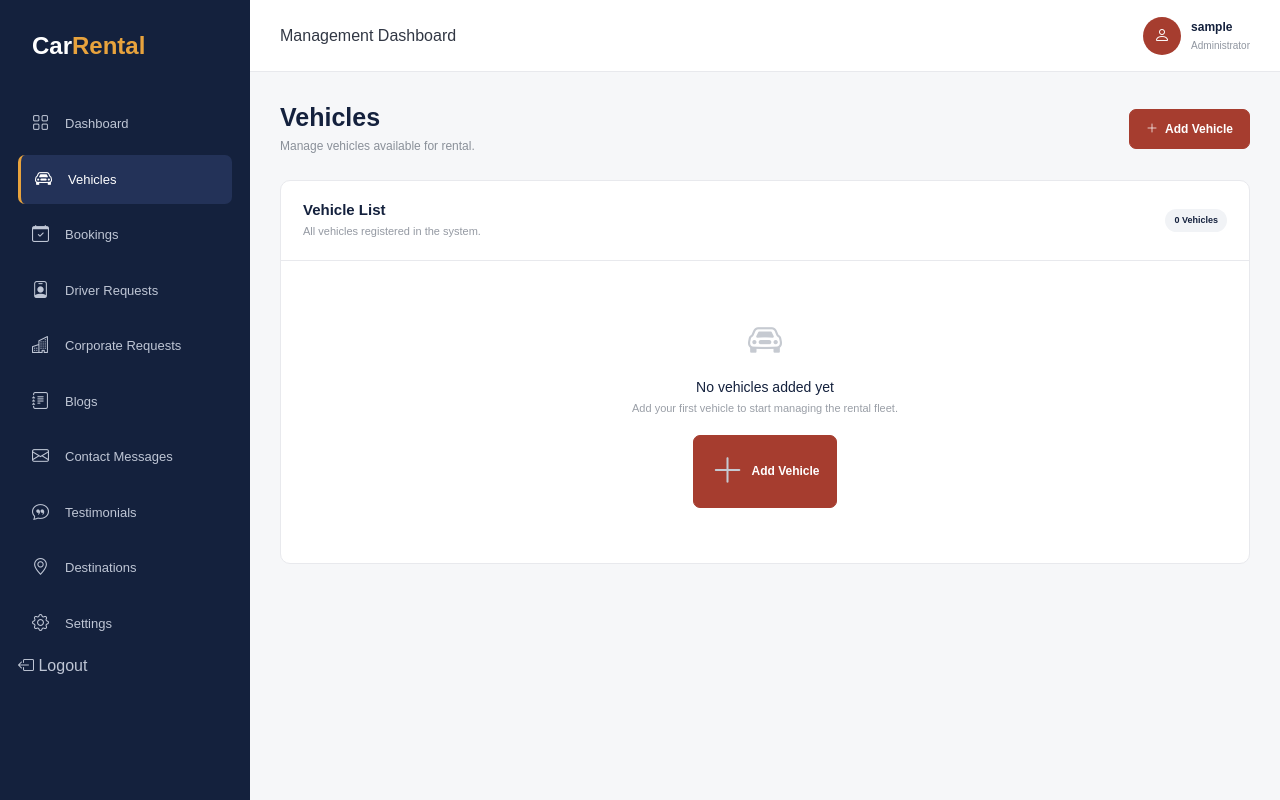
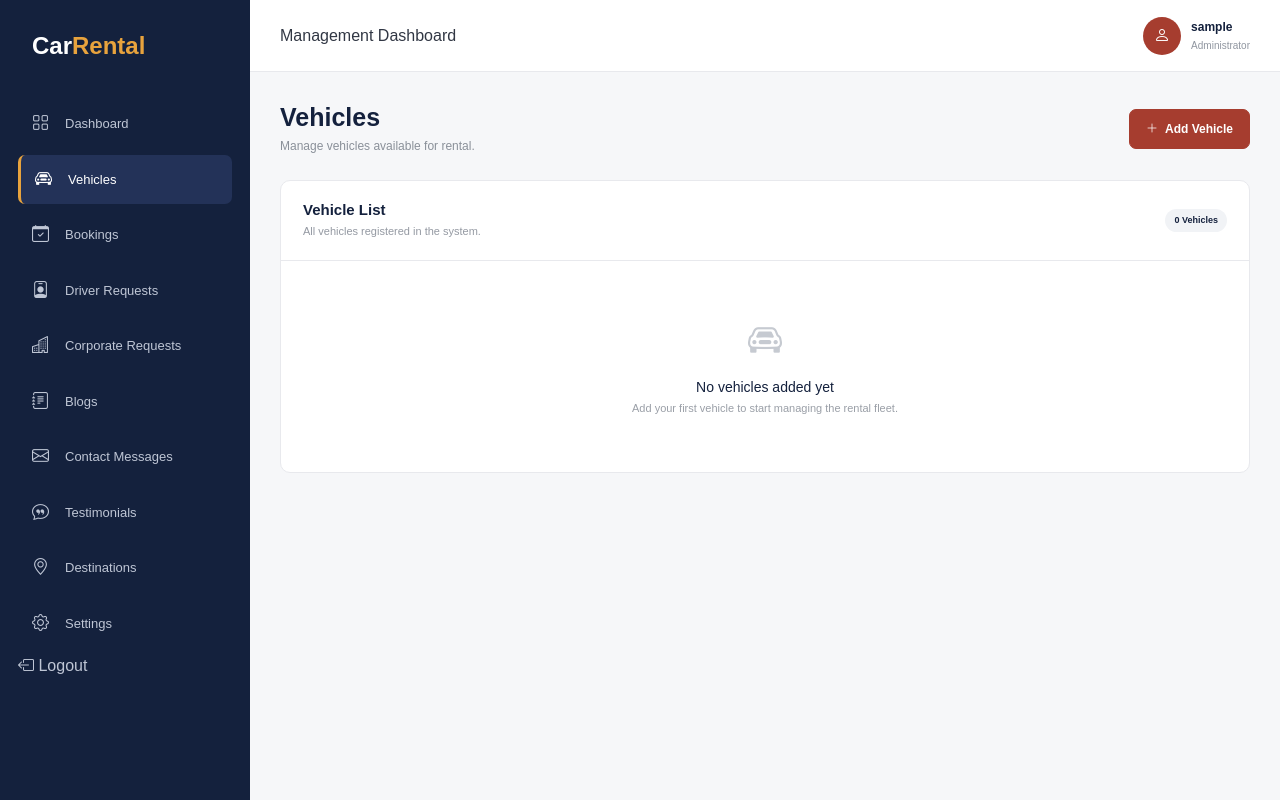
Before and after one commit to ranabinita/car-rental, a Django app: page /backend/vehicles/ in a window 1280 px wide. Run offline with Django 5.2, Linux system fonts and the light colour scheme; the visitor is signed in with stand-in values (Sample User, id 1); data that the repository does not hold is empty.

Commit message:
vehicle ui

```diff
--- a/backend/templates/backend/vehicles/list.html
+++ b/backend/templates/backend/vehicles/list.html
@@ -242,12 +242,6 @@
                 the rental fleet.
             </p>
 
-            <a href="{% url 'vehicles:add' %}"
-               class="backend-btn empty-action">
-                <i class="bi bi-plus-lg"></i>
-                Add Vehicle
-            </a>
-
         </div>
 
     {% endif %}
```
Also changed, not shown: js/main.js (+3 -4 lines).
